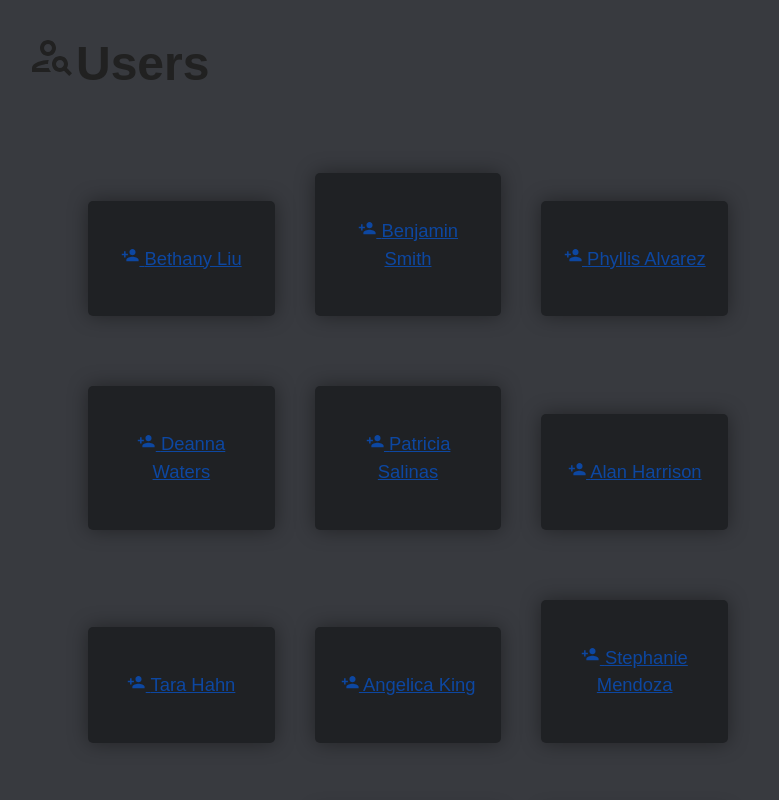
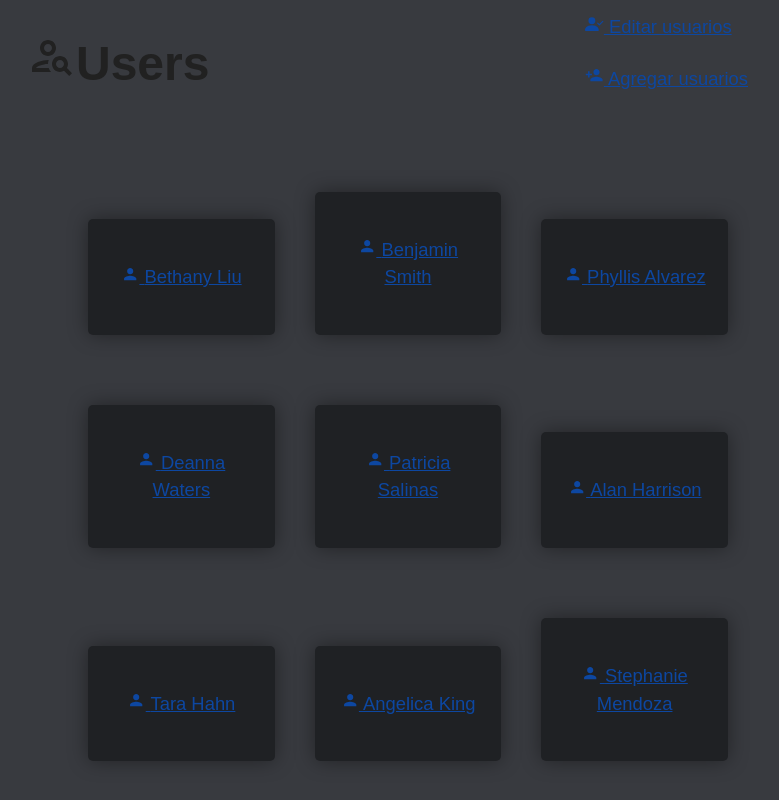
Before and after one commit to Marelyn15/first-proyect-react-and-vite, a React (Vite) app: page / in a window 1280 px wide. Shown: the top 800 px of the page, without its empty margins (252-1031 px from the left). Built offline with nearby package versions, Linux system fonts and the light colour scheme; data requests are answered from the project's data file.

Commit message:
Ninth commit
New routes

```diff
--- a/src/main.jsx
+++ b/src/main.jsx
@@ -1,11 +1,16 @@
 import React from "react";
 import ReactDOM from "react-dom/client";
+//style
 import "simpledotcss/simple.min.css";
+import "./styles/cards.css";
+//Routes
 import { BrowserRouter, Routes, Route } from "react-router-dom";
 
 //Pages
 import App from "./pages/App";
 import Detalles from "./pages/Detalles";
+import EditUser from "./pages/EditUser";
+import AddUser from "./pages/AddUser";
 
 ReactDOM.createRoot(document.getElementById("root")).render(
   <React.StrictMode>
@@ -13,6 +18,8 @@ ReactDOM.createRoot(document.getElementById("root")).render(
       <Routes>
         <Route path="/" element={<App />} />
         <Route path="/:id" element={<Detalles />} />
+        <Route path="/EditUser" element={<EditUser />} />
+        <Route path="/AddPerson" element={<AddUser />} />
       </Routes>
     </BrowserRouter>
   </React.StrictMode>
--- /dev/null
+++ b/src/pages/AddUser.jsx
@@ -0,0 +1,14 @@
+import { MdOutlineReply } from "react-icons/md";
+import { Link, useParams } from "react-router-dom";
+function AddUser() {
+  return (
+    <div>
+      <Link to={".."}>
+        <MdOutlineReply />
+        Atras
+      </Link>
+      <h1>Hola mundo</h1>
+    </div>
+  );
+}
+export default AddUser;
--- a/src/pages/App.jsx
+++ b/src/pages/App.jsx
@@ -6,18 +6,37 @@ import { Link } from "react-router-dom";
 import { MdMoreTime } from "react-icons/md";
 import { MdPersonAdd } from "react-icons/md";
 import { MdOutlinePersonSearch } from "react-icons/md";
+import { MdPerson } from "react-icons/md";
+import { BsFillPersonCheckFill } from "react-icons/bs";
 //css
 import "../styles/cards.css";
+import "../styles/options.css";
 
 function App() {
   const { data, isLoading } = useFetch("http://localhost:3000/users");
 
   return (
     <div>
-      <h1>
-        <MdOutlinePersonSearch />
-        Users
-      </h1>
+      <div className="options">
+        <h1>
+          <MdOutlinePersonSearch />
+          Users
+        </h1>
+        <div className="options-users">
+          <p className="editPerson">
+            <Link to={"EditUser"}>
+              {" "}
+              <BsFillPersonCheckFill /> Editar usuarios
+            </Link>
+          </p>
+          <p className="addPerson">
+            <Link to={"AddPerson"}>
+              {" "}
+              <MdPersonAdd /> Agregar usuarios
+            </Link>
+          </p>
+        </div>
+      </div>
       {!isLoading ? (
         <ul>
           {data.map((user) => {
@@ -26,7 +45,7 @@ function App() {
                 <p key={user.id}>
                   <span className="title">
                     <Link to={`/${user.id}`}>
-                      <MdPersonAdd /> {user.name}
+                      <MdPerson /> {user.name}
                     </Link>
                   </span>
                 </p>
--- /dev/null
+++ b/src/pages/EditUser.jsx
@@ -0,0 +1,16 @@
+import { MdOutlineReply } from "react-icons/md";
+import { Link, useParams } from "react-router-dom";
+
+function EditUser() {
+  return (
+    <div>
+      <Link to={".."}>
+        <MdOutlineReply />
+        Atras
+      </Link>
+      <h1>Hello world</h1>
+    </div>
+  );
+}
+
+export default EditUser;
--- /dev/null
+++ b/src/styles/options.css
@@ -0,0 +1,7 @@
+.options {
+  display: flex;
+  justify-content: space-between;
+}
+.editPerson {
+  margin-top: 8%;
+}
```
Also changed, not shown: src/pages/Detalles.jsx (+9 -7 lines).
